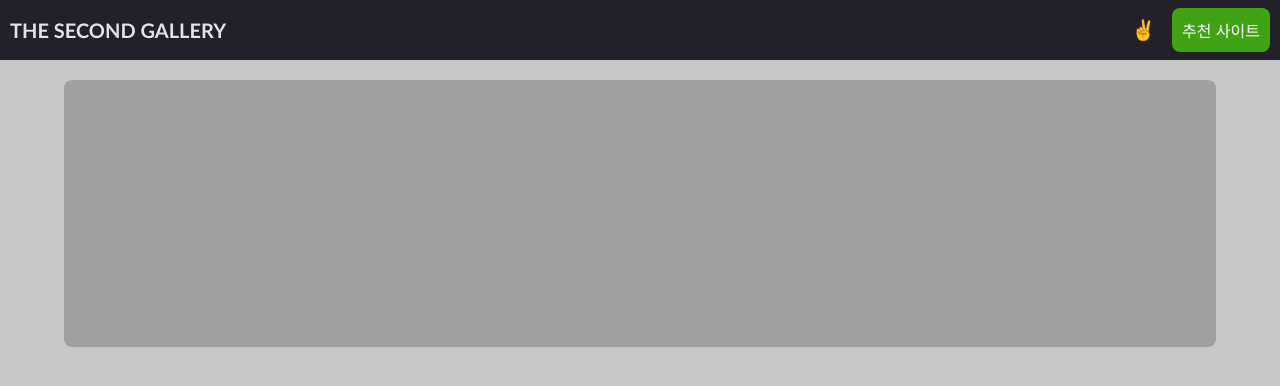
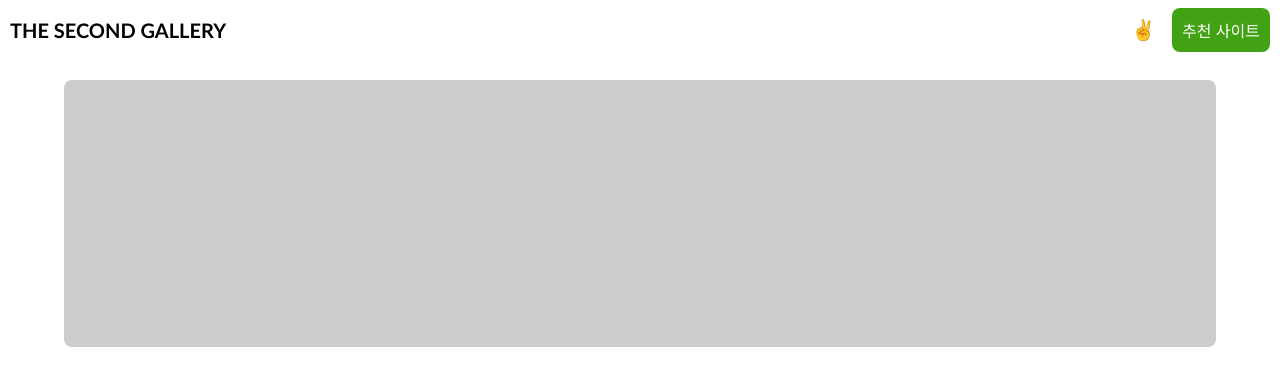
Before and after one commit to titulartea/TheSecond, a plain HTML site: page index.html in a window 1280 px wide. Drawn offline with nearby package versions, Linux system fonts and the light colour scheme; no server answers.

Commit message:
디자인 수정

```diff
--- a/styles.css
+++ b/styles.css
@@ -1,14 +1,14 @@
 body {
   font-family: Arial, sans-serif;
   text-align: center;
-  background-color: rgb(200, 200, 200);
+  background-color: rgb(255, 255, 255);
   margin: 0;
   padding: 0;
   -webkit-tap-highlight-color: transparent;
 }
 
 header {
-  color: rgb(228, 225, 237);
+  color: rgb(0, 0, 0);
   height: 40px;
   font-family: "Gill Sans", "Gill Sans MT", Calibri, "Trebuchet MS", sans-serif;
   padding: 10px;
@@ -16,7 +16,7 @@ header {
   display: flex;
   align-items: center;
   justify-content: space-between;
-  background-color: rgb(34, 33, 41);
+  background-color: rgb(255, 255, 255);
 }
 
 /* 갤러리 캐러셀 컨테이너 */
@@ -115,6 +115,7 @@ header {
   display: flex;
   align-items: center;
   justify-content: center;
+  box-shadow: 0 0 10px rgba(0, 0, 0, 0.3);
 }
 
 .gallery-item img {
```
Also changed, not shown: img/462145.webp (added).
